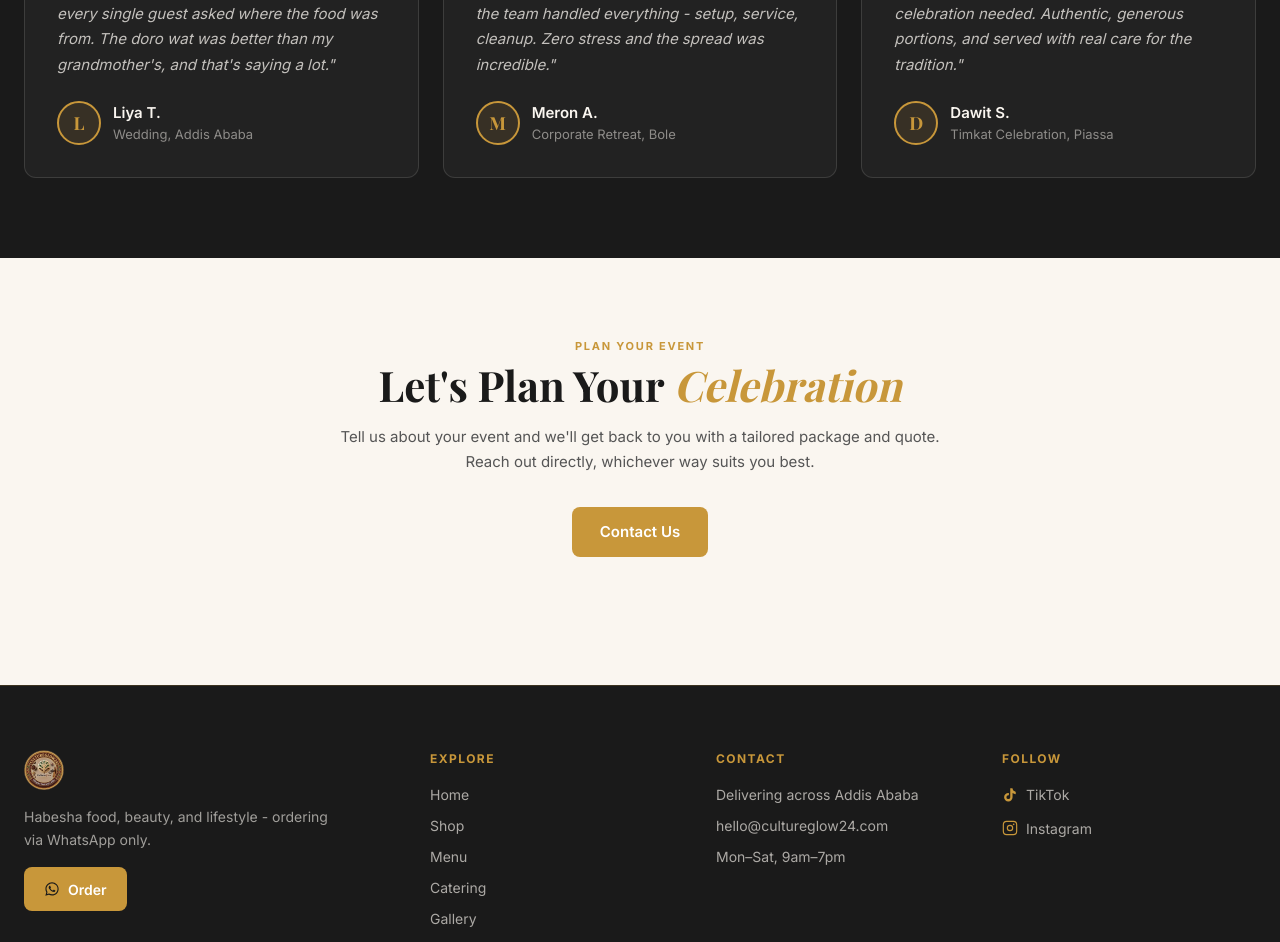
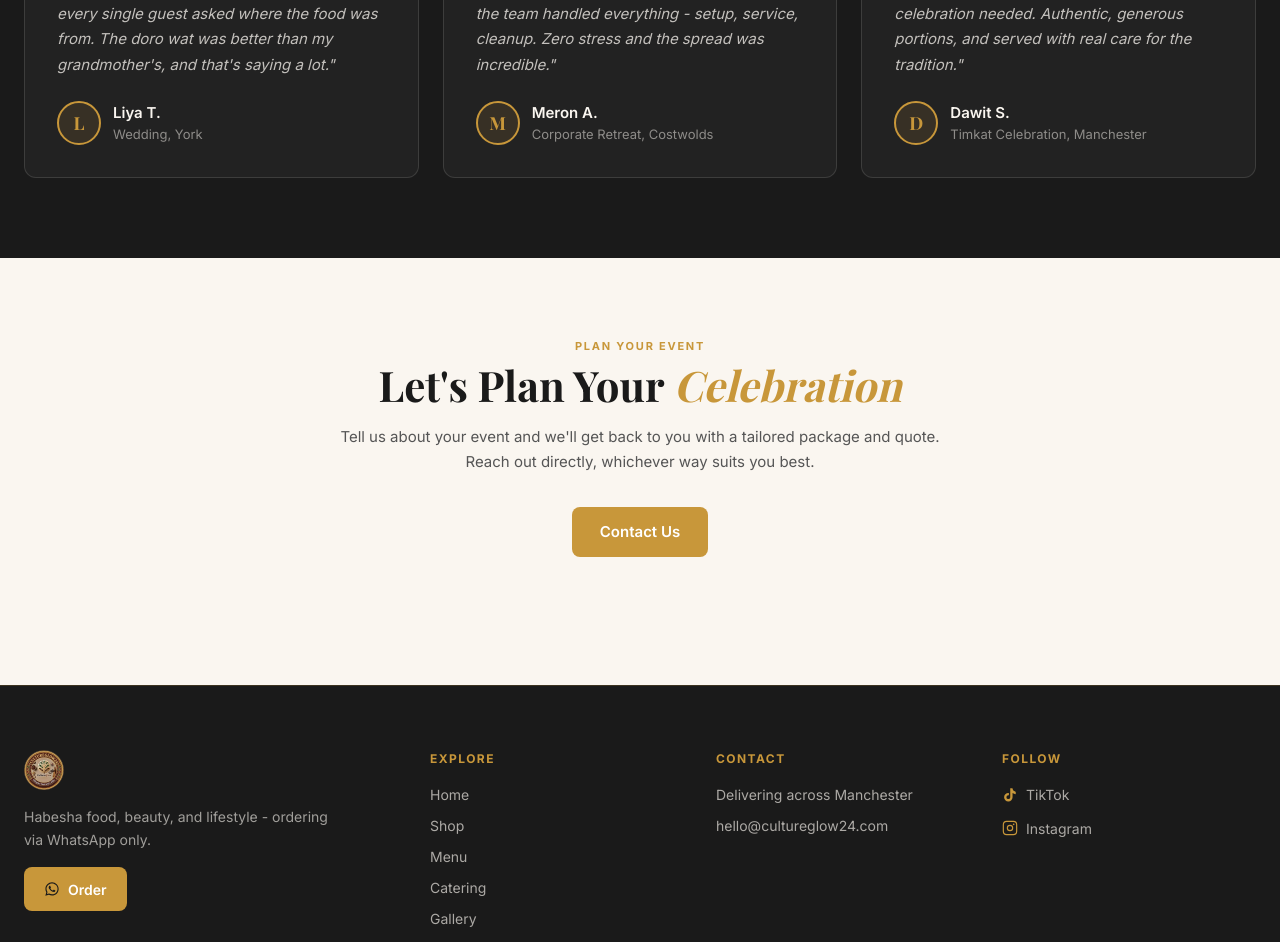
Before and after one commit to bisrat1224/CultureGlow, a Next.js app: page /catering in a window 1280 px wide. Shown: the part 3500-4442 px from the top of the page. Built offline with nearby package versions, Linux system fonts and the light colour scheme; no server answers.

Commit message:
fix(text): Mentions of Addis Ababa removed

```diff
--- a/content/menu.json
+++ b/content/menu.json
@@ -139,12 +139,12 @@
     ],
     "desserts": [
       {
-        "id": "himbasha",
-        "name": "Himbasha",
+        "id": "Ambasha",
+        "name": "Ambasha",
         "description": "Lightly sweetened Ethiopian celebration bread, scented with cardamom and a touch of honey.",
         "price": "£220",
         "image": "/assets/images/ambasha.jpeg",
-        "alt": "Himbasha",
+        "alt": "Ambasha",
         "diet": ["veg"]
       },
       {
--- a/content/shop.json
+++ b/content/shop.json
@@ -2,7 +2,7 @@
   "hero": {
     "label": "Habesha Food · Beauty · Lifestyle",
     "title": "Everything Habesha, Delivered to Your Door",
-    "desc": "Browse our curated collection of Ethiopian and Eritrean food, beauty, and lifestyle products, order in seconds over WhatsApp, no account or checkout required."
+    "desc": "Browse our curated collection of Ethiopian food, beauty, and lifestyle products, order in seconds over WhatsApp, no account or checkout required."
   },
   "scrollingBanner": {
     "items": [
--- a/src/app/layout.tsx
+++ b/src/app/layout.tsx
@@ -14,7 +14,6 @@ export const metadata: Metadata = {
     "Habesha food",
     "Habesha",
     "injera",
-    "Addis Ababa",
   ],
   openGraph: {
     title: "CultureGlow24 Habesha Food, Beauty & Lifestyle",
@@ -28,7 +27,7 @@ export const metadata: Metadata = {
   },
   twitter: {
     card: "summary_large_image",
-    title: "CultureGlow24 — Ethiopian & Eritrean Food, Beauty & Lifestyle",
+    title: "CultureGlow24 — Ethiopian Food, Beauty & Lifestyle",
     description: "Authentic Habesha food, beauty, and lifestyle products.",
   },
 };
--- a/src/components/Footer/Footer.tsx
+++ b/src/components/Footer/Footer.tsx
@@ -71,9 +71,8 @@ export function Footer() {
         <div className={styles.footerCol}>
           <p className={styles.footerColTitle}>Contact</p>
           <ul className={styles.footerLinks}>
-            <li>Delivering across Addis Ababa</li>
+            <li>Delivering across Manchester</li>
             <li>{CONTACT_EMAIL}</li>
-            <li>Mon–Sat, 9am–7pm</li>
           </ul>
         </div>
 
--- a/src/components/catering/CateringTerminalsSection/CateringTestimonialsSection.tsx
+++ b/src/components/catering/CateringTerminalsSection/CateringTestimonialsSection.tsx
@@ -13,7 +13,7 @@ const TESTIMONIALS: CateringTestimonial[] = [
       "CultureGlow24 catered our wedding and every single guest asked where the food was from. The doro wat was better than my grandmother's, and that's saying a lot.",
     initial: "L",
     name: "Liya T.",
-    location: "Wedding, Addis Ababa",
+    location: "Wedding, York",
   },
   {
     id: "meron-a",
@@ -21,7 +21,7 @@ const TESTIMONIALS: CateringTestimonial[] = [
       "We booked them for a company retreat and the team handled everything - setup, service, cleanup. Zero stress and the spread was incredible.",
     initial: "M",
     name: "Meron A.",
-    location: "Corporate Retreat, Bole",
+    location: "Corporate Retreat, Costwolds",
   },
   {
     id: "dawit-s",
@@ -29,7 +29,7 @@ const TESTIMONIALS: CateringTestimonial[] = [
       "They understood exactly what our Timkat celebration needed. Authentic, generous portions, and served with real care for the tradition.",
     initial: "D",
     name: "Dawit S.",
-    location: "Timkat Celebration, Piassa",
+    location: "Timkat Celebration, Manchester",
   },
 ];
 
--- a/src/lib/content/content.about.ts
+++ b/src/lib/content/content.about.ts
@@ -11,7 +11,7 @@ export const aboutContent = {
     headingBeforeEm: "About ",
     headingEm: "CultureGlow24",
     headingAfterEm: "",
-    body: "CultureGlow24 began with a simple idea: Habesha culture deserves a place in everyday life, not just special occasions. What started as family recipes shared between neighbors in Addis Ababa has grown into a full celebration of Habesha food, beauty, and lifestyle — delivered straight to your door, one WhatsApp order at a time.",
+    body: "CultureGlow24 began with a simple idea: Habesha culture deserves a place in everyday life, not just special occasions. What started as family recipes shared between neighbors in The Homeland has grown into a full celebration of Habesha food, beauty, and lifestyle — delivered straight to your door, one WhatsApp order at a time.",
     amharic: "Our culture is our pride. Food, Fashion, Life!",
     badge: "Est. 2024",
     stats: [
```
